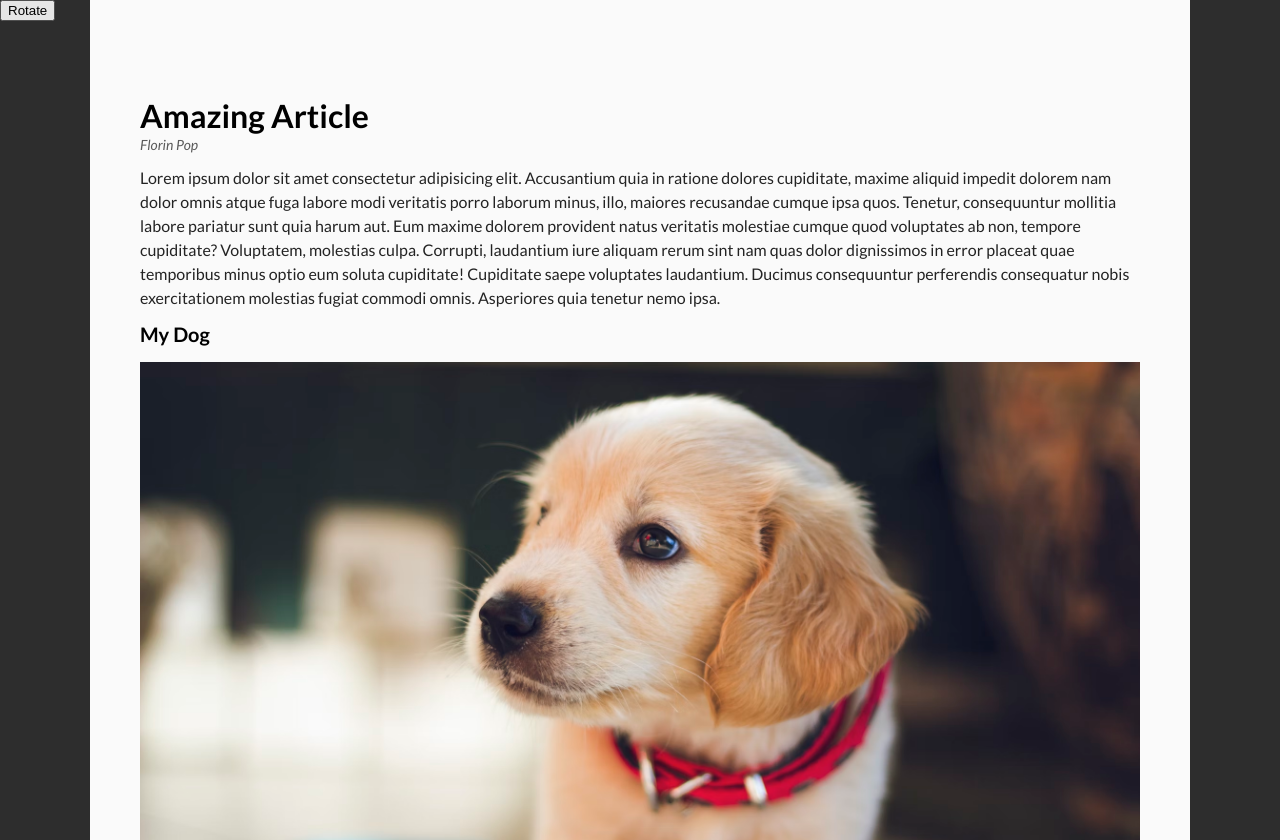
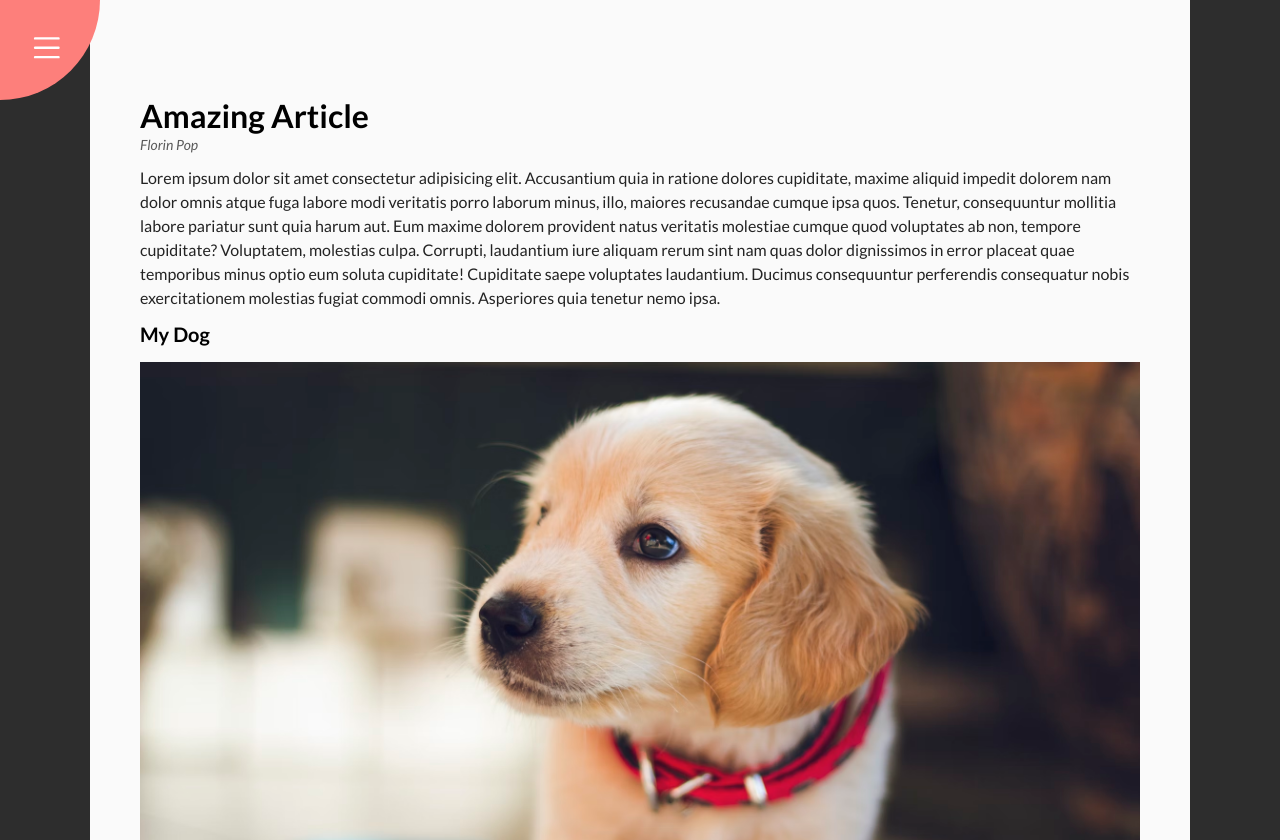
Before and after one commit to cjsellwood/50projects, a plain HTML site: page 3/index.html in a window 1280 px wide. Shown: the top 840 px of the page. Drawn offline with Linux system fonts and the light colour scheme.

Commit message:
3. Styled rotate button

```diff
--- a/3/index.html
+++ b/3/index.html
@@ -44,7 +44,33 @@
         similique laborum odio, magnam esse. Aperiam?
       </p>
     </main>
-    <button id="rotate-button">Rotate</button>
+    <button id="rotate-button">
+      <div></div>
+      <div></div>
+      <div>
+        <svg
+          xmlns="http://www.w3.org/2000/svg"
+          fill="white"
+          viewBox="0 0 16 16"
+        >
+          <path
+            d="M4.646 4.646a.5.5 0 0 1 .708 0L8 7.293l2.646-2.647a.5.5 0 0 1 .708.708L8.707 8l2.647 2.646a.5.5 0 0 1-.708.708L8 8.707l-2.646 2.647a.5.5 0 0 1-.708-.708L7.293 8 4.646 5.354a.5.5 0 0 1 0-.708z"
+          />
+        </svg>
+      </div>
+      <div>
+        <svg
+          xmlns="http://www.w3.org/2000/svg"
+          fill="white"
+          viewBox="0 0 16 16"
+        >
+          <path
+            fill-rule="evenodd"
+            d="M2.5 12a.5.5 0 0 1 .5-.5h10a.5.5 0 0 1 0 1H3a.5.5 0 0 1-.5-.5zm0-4a.5.5 0 0 1 .5-.5h10a.5.5 0 0 1 0 1H3a.5.5 0 0 1-.5-.5zm0-4a.5.5 0 0 1 .5-.5h10a.5.5 0 0 1 0 1H3a.5.5 0 0 1-.5-.5z"
+          />
+        </svg>
+      </div>
+    </button>
     <nav class="nav-menu">
       <ul>
         <li>
--- a/3/script.js
+++ b/3/script.js
@@ -7,12 +7,14 @@ rotateBtn.addEventListener("click", () => {
   if (!menuOpen) {
     main.style.transform = "rotate(-20deg)";
     navMenu.classList.remove("open");
-    navMenu.style.transform = "translateX(0px)"
+    navMenu.style.transform = "translateX(0px)";
+    rotateBtn.style.transform = "rotate(-90deg)";
     menuOpen = true;
   } else {
     main.style.transform = "rotate(0deg)";
     navMenu.classList.add("open");
-    navMenu.style.transform = "translateX(-200px)"
+    navMenu.style.transform = "translateX(-200px)";
+    rotateBtn.style.transform = "rotate(0)";
     menuOpen = false;
   }
 });
--- a/3/styles.css
+++ b/3/styles.css
@@ -1,6 +1,7 @@
 body {
   font-family: "Lato", sans-serif;
   background-color: rgb(45, 45, 45);
+  overflow-x: hidden;
 }
 
 main {
@@ -48,8 +49,33 @@ main {
 
 #rotate-button {
   position: absolute;
-  top: 0;
-  left: 0;
+  top: -100px;
+  left: -100px;
+  width: 200px;
+  height: 200px;
+  display: grid;
+  grid-template-columns: 1fr 1fr;
+  grid-template-rows: 1fr 1fr;
+  justify-content: center;
+  align-items: center;
+  background-color: rgb(253, 127, 123);
+  border: none;
+  border-radius: 100%;
+  -webkit-border-radius: 100%;
+  -moz-border-radius: 100%;
+  -ms-border-radius: 100%;
+  -o-border-radius: 100%;
+  transition: transform 0.5s linear;
+  -webkit-transition: transform 0.5s linear;
+  -moz-transition: transform 0.5s linear;
+  -ms-transition: transform 0.5s linear;
+  -o-transition: transform 0.5s linear;
+  cursor: pointer;
+}
+
+#rotate-button svg {
+  width: 40%;
+  height: 40%;
 }
 
 .nav-menu {
```
